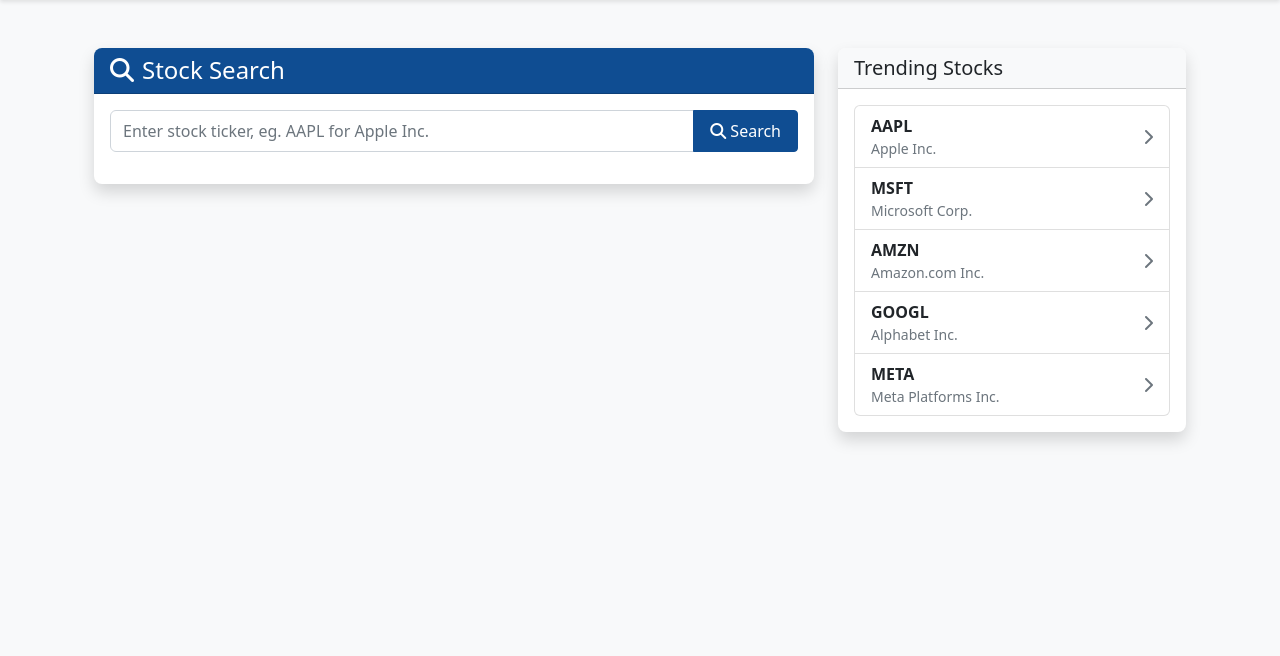
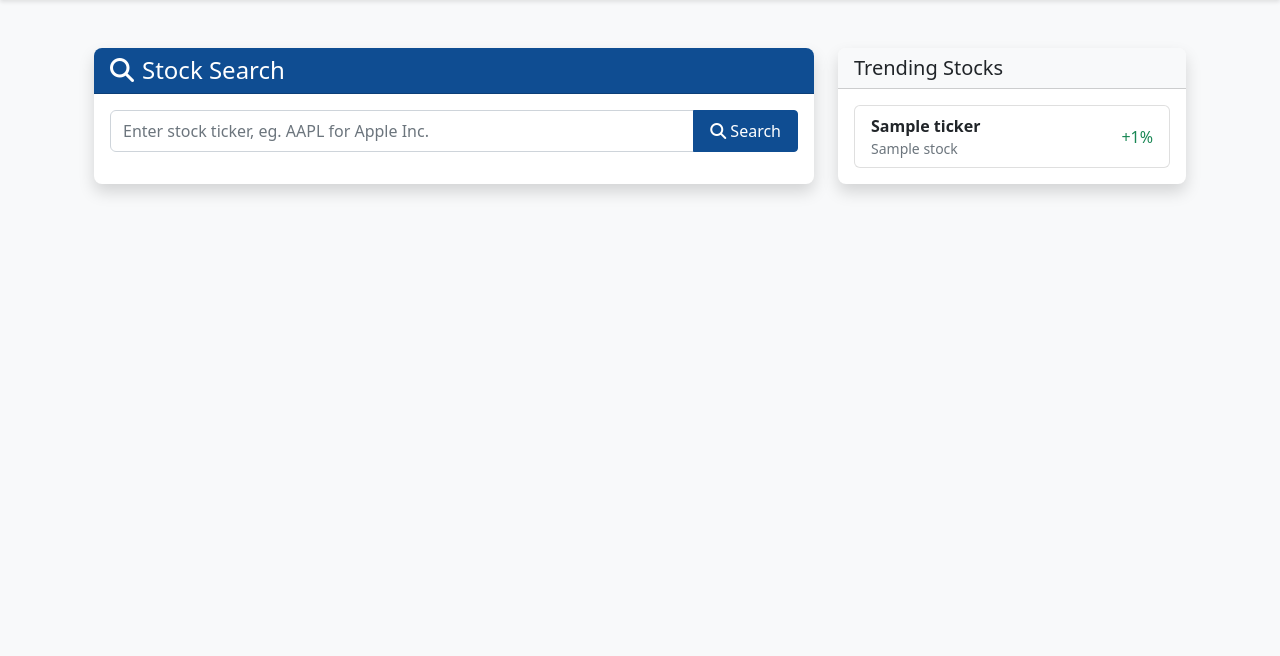
Before and after one commit to yl2342/ytsp25, a Python web app: template app/templates/trading/search.html in a window 1280 px wide. Shown: the part 62-718 px from the top of the page. Run offline with Jinja, Linux system fonts and the light colour scheme; the template is opened without the code that fills it: most values are stand-ins (such as "Sample title", 1, 10 or a date in 2020); form fields are guessed from the names that the template uses; some libraries are stand-ins or nearby versions.

Commit message:
Update trending stocks display: remove from social feed and make consistent in trading section

```diff
--- a/app/templates/trading/search.html
+++ b/app/templates/trading/search.html
@@ -80,51 +80,19 @@
                 </div>
                 <div class="card-body">
                     <div class="list-group">
-                        <a href="{{ url_for('trading.stock_detail', ticker='AAPL') }}" class="list-group-item list-group-item-action">
+                        {% for stock in popular_stocks %}
+                        <a href="{{ url_for('trading.stock_detail', ticker=stock.ticker) }}" class="list-group-item list-group-item-action">
                             <div class="d-flex justify-content-between align-items-center">
                                 <div>
-                                    <span class="fw-bold">AAPL</span>
-                                    <small class="text-muted d-block">Apple Inc.</small>
+                                    <span class="fw-bold">{{ stock.ticker }}</span>
+                                    <small class="text-muted d-block">{{ stock.name }}</small>
                                 </div>
-                                <i class="fas fa-chevron-right text-muted"></i>
+                                <div class="{% if stock.change_percent >= 0 %}text-success{% else %}text-danger{% endif %}">
+                                    {% if stock.change_percent >= 0 %}+{% endif %}{{ stock.change_percent|round(1) }}%
+                                </div>
                             </div>
                         </a>
-                        <a href="{{ url_for('trading.stock_detail', ticker='MSFT') }}" class="list-group-item list-group-item-action">
-                            <div class="d-flex justify-content-between align-items-center">
-                                <div>
-                                    <span class="fw-bold">MSFT</span>
-                                    <small class="text-muted d-block">Microsoft Corp.</small>
-                                </div>
-                                <i class="fas fa-chevron-right text-muted"></i>
-                            </div>
-                        </a>
-                        <a href="{{ url_for('trading.stock_detail', ticker='AMZN') }}" class="list-group-item list-group-item-action">
-                            <div class="d-flex justify-content-between align-items-center">
-                                <div>
-                                    <span class="fw-bold">AMZN</span>
-                                    <small class="text-muted d-block">Amazon.com Inc.</small>
-                                </div>
-                                <i class="fas fa-chevron-right text-muted"></i>
-                            </div>
-                        </a>
-                        <a href="{{ url_for('trading.stock_detail', ticker='GOOGL') }}" class="list-group-item list-group-item-action">
-                            <div class="d-flex justify-content-between align-items-center">
-                                <div>
-                                    <span class="fw-bold">GOOGL</span>
-                                    <small class="text-muted d-block">Alphabet Inc.</small>
-                                </div>
-                                <i class="fas fa-chevron-right text-muted"></i>
-                            </div>
-                        </a>
-                        <a href="{{ url_for('trading.stock_detail', ticker='META') }}" class="list-group-item list-group-item-action">
-                            <div class="d-flex justify-content-between align-items-center">
-                                <div>
-                                    <span class="fw-bold">META</span>
-                                    <small class="text-muted d-block">Meta Platforms Inc.</small>
-                                </div>
-                                <i class="fas fa-chevron-right text-muted"></i>
-                            </div>
-                        </a>
+                        {% endfor %}
                     </div>
                 </div>
             </div>
```
Also changed, not shown: app/templates/social/feed.html (+0 -46 lines).
